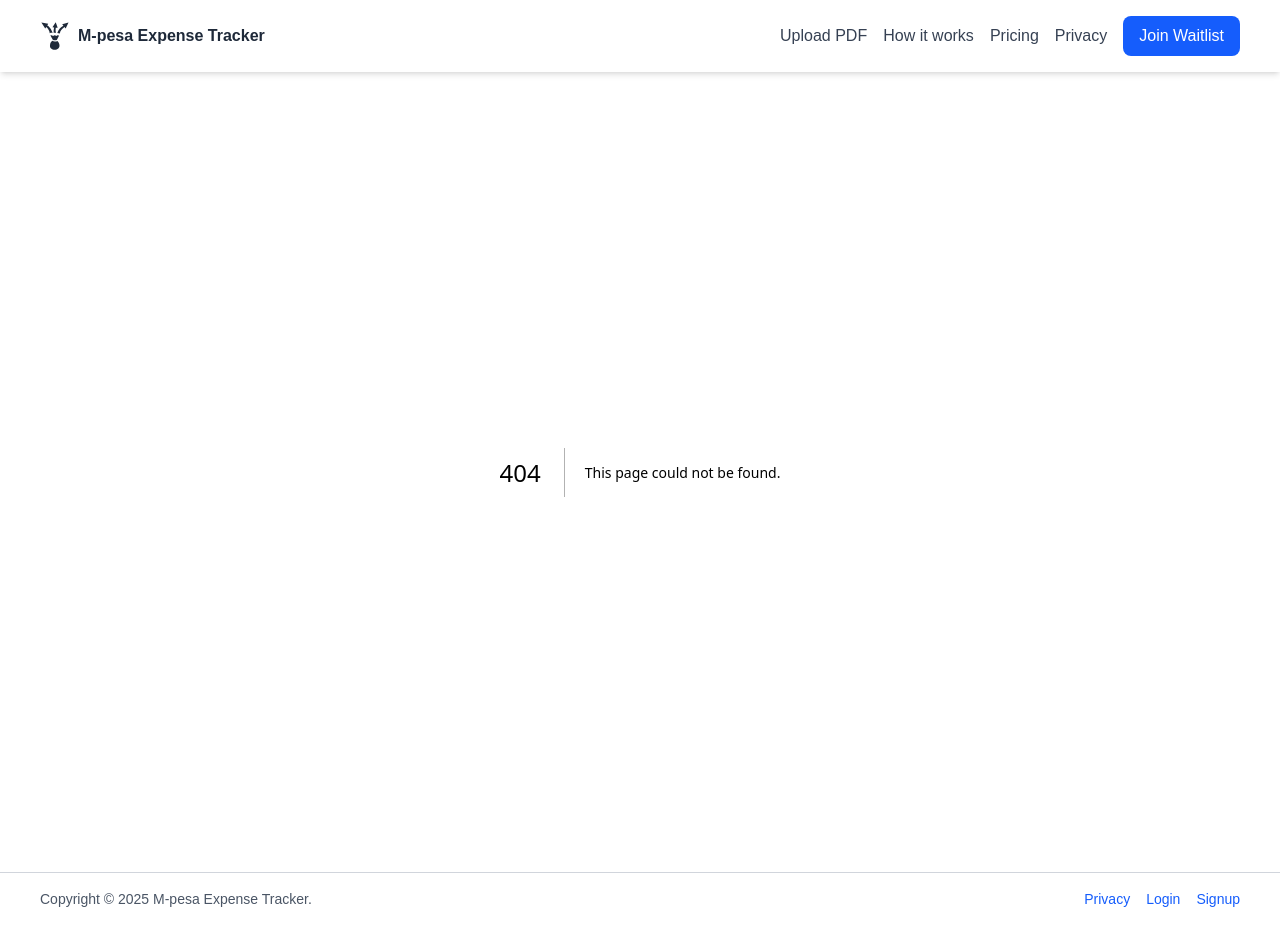
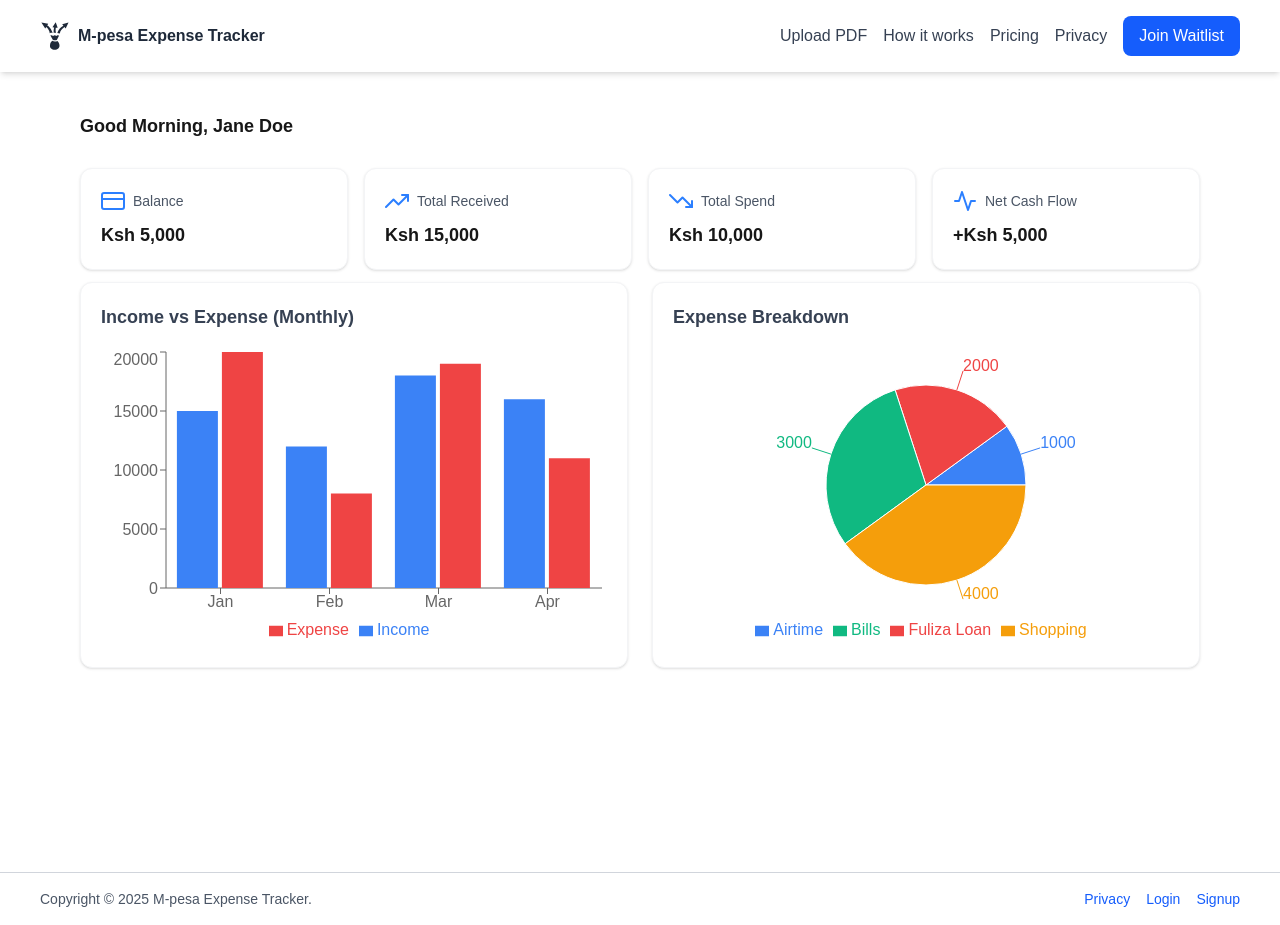
Before and after one commit to esthercate/M-Pesa-expense-tracker, a Next.js app in the folder mpesa-expense-tracker/: page /dashboard in a window 1280 px wide. Before the commit this address had no page. Built offline with nearby package versions, Linux system fonts and the light colour scheme.

Commit message:
Add cta to dashboard page

```diff
--- /dev/null
+++ b/mpesa-expense-tracker/src/app/dashboard/page.tsx
@@ -0,0 +1,14 @@
+import React from 'react'
+import Dashboard from '../components/Dashboard';
+
+type Props = {}
+
+const DashboardPage = (props: Props) => {
+  return (
+    <div>
+      <Dashboard />
+    </div>
+  )
+}
+
+export default DashboardPage;
```
